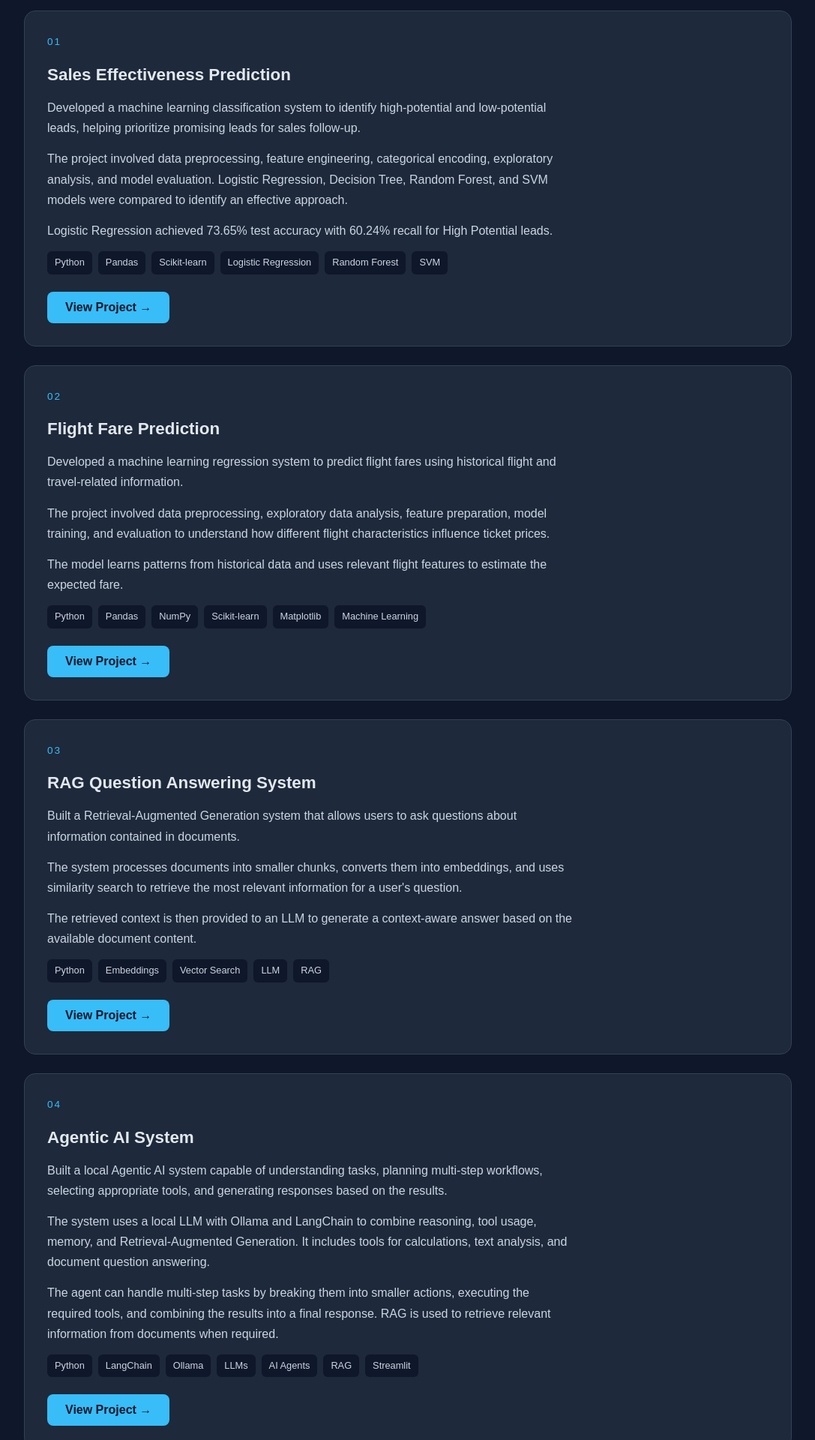
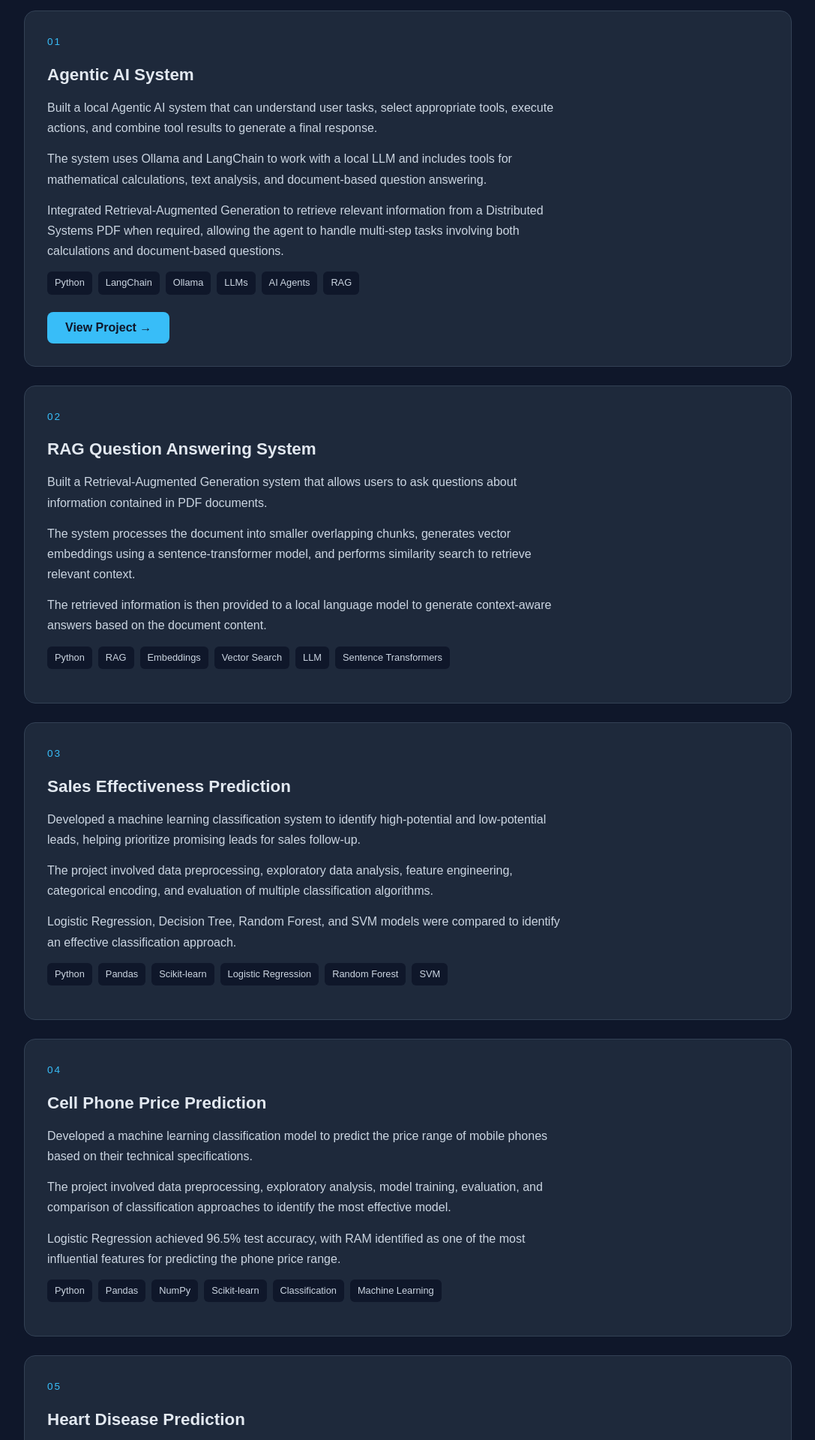
Before and after one commit to Sahanarao30/sahana-portfolio, a React (Vite) app: page / in a window 1280 px wide. Shown: the part 2220-4140 px from the top of the page at 75% size, without its empty margins (96-1183 px from the left). Built offline with nearby package versions, Linux system fonts and the light colour scheme.

Commit message:
Update projects section

```diff
--- a/src/App.jsx
+++ b/src/App.jsx
@@ -178,8 +178,8 @@ function App() {
 
   </div>
 </section>
-      {/* Projects Section */}
-      <section id="projects">
+{/* Projects Section */}
+<section id="projects">
   <div className="projects-heading">
     <p className="section-label">MY WORK</p>
 
@@ -187,7 +187,7 @@ function App() {
 
     <p>
       A selection of Machine Learning and AI projects focused on
-      solving practical problems and exploring intelligent systems.
+      solving practical problems and building intelligent systems.
     </p>
   </div>
 
@@ -196,6 +196,83 @@ function App() {
     {/* Project 1 */}
     <div className="project-card">
       <div className="project-number">01</div>
+
+      <h3>Agentic AI System</h3>
+
+      <p>
+        Built a local Agentic AI system that can understand user tasks,
+        select appropriate tools, execute actions, and combine tool
+        results to generate a final response.
+      </p>
+
+      <p>
+        The system uses Ollama and LangChain to work with a local LLM
+        and includes tools for mathematical calculations, text analysis,
+        and document-based question answering.
+      </p>
+
+      <p>
+        Integrated Retrieval-Augmented Generation to retrieve relevant
+        information from a Distributed Systems PDF when required,
+        allowing the agent to handle multi-step tasks involving both
+        calculations and document-based questions.
+      </p>
+
+      <div className="tech-stack">
+        <span>Python</span>
+        <span>LangChain</span>
+        <span>Ollama</span>
+        <span>LLMs</span>
+        <span>AI Agents</span>
+        <span>RAG</span>
+      </div>
+
+      <a
+        href="https://github.com/Sahanarao30/agentic-ai-system"
+        target="_blank"
+        rel="noopener noreferrer"
+      >
+        <button>View Project →</button>
+      </a>
+    </div>
+
+    {/* Project 2 */}
+    <div className="project-card">
+      <div className="project-number">02</div>
+
+      <h3>RAG Question Answering System</h3>
+
+      <p>
+        Built a Retrieval-Augmented Generation system that allows users
+        to ask questions about information contained in PDF documents.
+      </p>
+
+      <p>
+        The system processes the document into smaller overlapping
+        chunks, generates vector embeddings using a sentence-transformer
+        model, and performs similarity search to retrieve relevant
+        context.
+      </p>
+
+      <p>
+        The retrieved information is then provided to a local language
+        model to generate context-aware answers based on the document
+        content.
+      </p>
+
+      <div className="tech-stack">
+        <span>Python</span>
+        <span>RAG</span>
+        <span>Embeddings</span>
+        <span>Vector Search</span>
+        <span>LLM</span>
+        <span>Sentence Transformers</span>
+      </div>
+    </div>
+
+    {/* Project 3 */}
+    <div className="project-card">
+      <div className="project-number">03</div>
 
       <h3>Sales Effectiveness Prediction</h3>
 
@@ -206,15 +283,15 @@ function App() {
       </p>
 
       <p>
-        The project involved data preprocessing, feature engineering,
-        categorical encoding, exploratory analysis, and model evaluation.
-        Logistic Regression, Decision Tree, Random Forest, and SVM models
-        were compared to identify an effective approach.
+        The project involved data preprocessing, exploratory data
+        analysis, feature engineering, categorical encoding, and
+        evaluation of multiple classification algorithms.
       </p>
 
       <p>
-        Logistic Regression achieved 73.65% test accuracy with 60.24%
-        recall for High Potential leads.
+        Logistic Regression, Decision Tree, Random Forest, and SVM
+        models were compared to identify an effective classification
+        approach.
       </p>
 
       <div className="tech-stack">
@@ -225,30 +302,30 @@ function App() {
         <span>Random Forest</span>
         <span>SVM</span>
       </div>
-
-      <button>View Project →</button>
     </div>
 
-    {/* Project 2 */}
+  {/* Project 4 */}
     <div className="project-card">
-      <div className="project-number">02</div>
+      <div className="project-number">04</div>
 
-      <h3>Flight Fare Prediction</h3>
+      <h3>Cell Phone Price Prediction</h3>
 
       <p>
-        Developed a machine learning regression system to predict flight
-        fares using historical flight and travel-related information.
+        Developed a machine learning classification model to predict
+        the price range of mobile phones based on their technical
+        specifications.
       </p>
 
       <p>
-        The project involved data preprocessing, exploratory data analysis,
-        feature preparation, model training, and evaluation to understand
-        how different flight characteristics influence ticket prices.
+        The project involved data preprocessing, exploratory analysis,
+        model training, evaluation, and comparison of classification
+        approaches to identify the most effective model.
       </p>
 
       <p>
-        The model learns patterns from historical data and uses relevant
-        flight features to estimate the expected fare.
+        Logistic Regression achieved 96.5% test accuracy, with RAM
+        identified as one of the most influential features for
+        predicting the phone price range.
       </p>
 
       <div className="tech-stack">
@@ -256,90 +333,44 @@ function App() {
         <span>Pandas</span>
         <span>NumPy</span>
         <span>Scikit-learn</span>
-        <span>Matplotlib</span>
+        <span>Classification</span>
         <span>Machine Learning</span>
       </div>
-
-      <button>View Project →</button>
     </div>
 
-    {/* Project 3 */}
+
+    {/* Project 5 */}
     <div className="project-card">
-      <div className="project-number">03</div>
+      <div className="project-number">05</div>
 
-      <h3>RAG Question Answering System</h3>
+      <h3>Heart Disease Prediction</h3>
 
       <p>
-        Built a Retrieval-Augmented Generation system that allows users
-        to ask questions about information contained in documents.
+        Developed a machine learning classification model to predict
+        the presence of heart disease using patient-related features.
       </p>
 
       <p>
-        The system processes documents into smaller chunks, converts
-        them into embeddings, and uses similarity search to retrieve
-        the most relevant information for a user's question.
+        The project involved data preprocessing, exploratory analysis,
+        model training, cross-validation, and evaluation using
+        classification metrics.
       </p>
 
       <p>
-        The retrieved context is then provided to an LLM to generate
-        a context-aware answer based on the available document content.
+        Logistic Regression achieved 88.9% test accuracy, with the
+        evaluation showing strong performance in identifying positive
+        cases.
       </p>
 
       <div className="tech-stack">
         <span>Python</span>
-        <span>Embeddings</span>
-        <span>Vector Search</span>
-        <span>LLM</span>
-        <span>RAG</span>
+        <span>Pandas</span>
+        <span>Scikit-learn</span>
+        <span>Logistic Regression</span>
+        <span>SVM</span>
+        <span>Classification</span>
       </div>
-
-      <button>View Project →</button>
     </div>
-
-    {/* Project 4 */}
-  <div className="project-card">
-  <div className="project-number">04</div>
-
-  <h3>Agentic AI System</h3>
-
-  <p>
-    Built a local Agentic AI system capable of understanding tasks,
-    planning multi-step workflows, selecting appropriate tools,
-    and generating responses based on the results.
-  </p>
-
-  <p>
-    The system uses a local LLM with Ollama and LangChain to combine
-    reasoning, tool usage, memory, and Retrieval-Augmented Generation.
-    It includes tools for calculations, text analysis, and document
-    question answering.
-  </p>
-
-  <p>
-    The agent can handle multi-step tasks by breaking them into smaller
-    actions, executing the required tools, and combining the results
-    into a final response. RAG is used to retrieve relevant information
-    from documents when required.
-  </p>
-
-  <div className="tech-stack">
-    <span>Python</span>
-    <span>LangChain</span>
-    <span>Ollama</span>
-    <span>LLMs</span>
-    <span>AI Agents</span>
-    <span>RAG</span>
-    <span>Streamlit</span>
-  </div>
-
-  <a
-  href="https://github.com/Sahanarao30/agentic-ai-system"
-  target="_blank"
-  rel="noopener noreferrer"
->
-  <button>View Project →</button>
-</a>
-</div>
 
   </div>
 </section>
```
